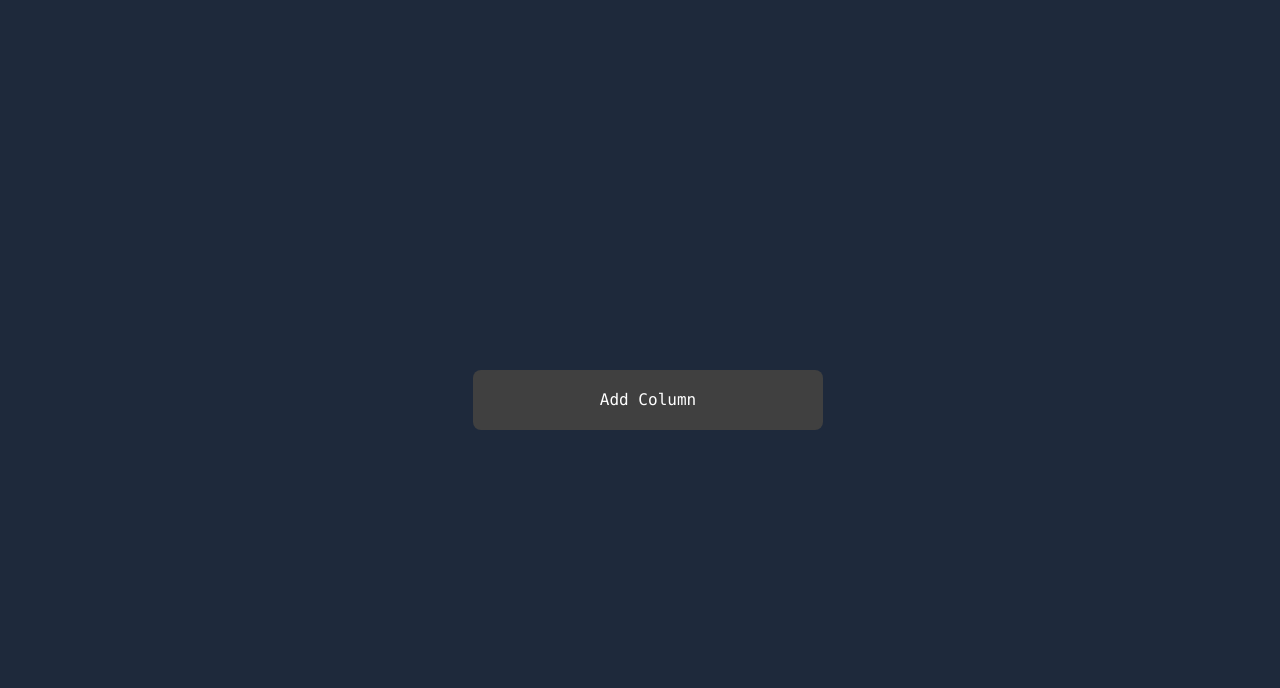
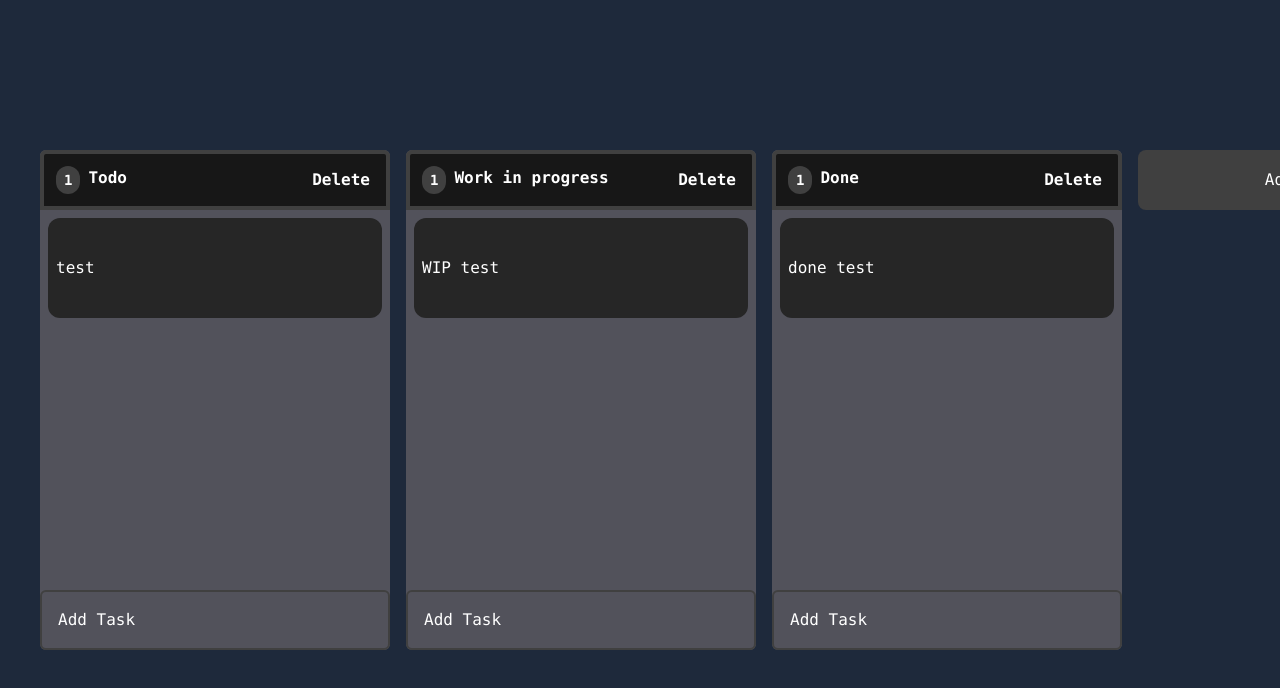
Before and after one commit to nixtrox/DragAndDropToDo, a React (Vite) app in the folder dragAndDrop/: page / in a window 1280 px wide. Shown: the top 688 px of the page. Built offline with nearby package versions, Linux system fonts and the light colour scheme.

Commit message:
default values

```diff
--- a/dragAndDrop/src/components/KanbanBoard.tsx
+++ b/dragAndDrop/src/components/KanbanBoard.tsx
@@ -9,16 +9,53 @@ import { Id } from "../types";
 import { createPortal } from "react-dom";
 import { useSensors } from "@dnd-kit/core";
 
+const defaultCols: Column[] = [
+    {
+      id: "todo",
+      title: "Todo",
+    },
+    {
+      id: "wip",
+      title: "Work in progress",
+    },
+    {
+      id: "done",
+      title: "Done",
+    },
+  ];
+
+
+  const defaultTasks: Task[] =
+  [
+    {
+        id: "1",
+        columnId: "todo",
+        content: "test",
+    },
+    {
+        id:"2",
+        columnId: "wip",
+        content:"WIP test",
+    },
+    {
+        id:"3",
+        columnId:"done",
+        content:"done test"
+    }
+
+
+  ];
+
 
 
 
 
 function KanbanBoard(){
 
-    const [columns, setColumns] = useState<Column[]>([]);
+    const [columns, setColumns] = useState<Column[]>(defaultCols);
     const columnsId = useMemo(() => columns.map((col) => col.id), [columns])
 
-    const [tasks, setTasks] = useState<Task[]>([]);
+    const [tasks, setTasks] = useState<Task[]>(defaultTasks);
 
     const [activeColumn, setActiveColumn] = useState<Column | null>(null);
 
@@ -27,6 +64,14 @@ function KanbanBoard(){
             distance: 10,
         }
     }));
+
+    const columnToAdd: Column = {
+        id: generateId(),
+        title: `Column ${columns.length + 1}`,
+      };
+
+
+
 
 
 
@@ -40,6 +85,7 @@ function KanbanBoard(){
     overflow-x-auto
     overflow-y-hidden
     px-[40px]"  >
+
 
         <DndContext sensors={sensors} onDragStart={onDragStart} onDragEnd={onDragEnd}>
         <div className="m-auto flex gap-4">
@@ -55,8 +101,11 @@ function KanbanBoard(){
                 deleteTask={deleteTask}
                 updateTask={updateTask}
                 tasks={tasks.filter((task) => task.columnId === col.id)}
+
+
                  ></ColumnContainer>
                 ))}
+
                 </SortableContext>
             </div>
             <button onClick={() => {
```
Also changed, not shown: dragAndDrop/src/components/ColumnContainer.tsx (+9 -0 lines).
